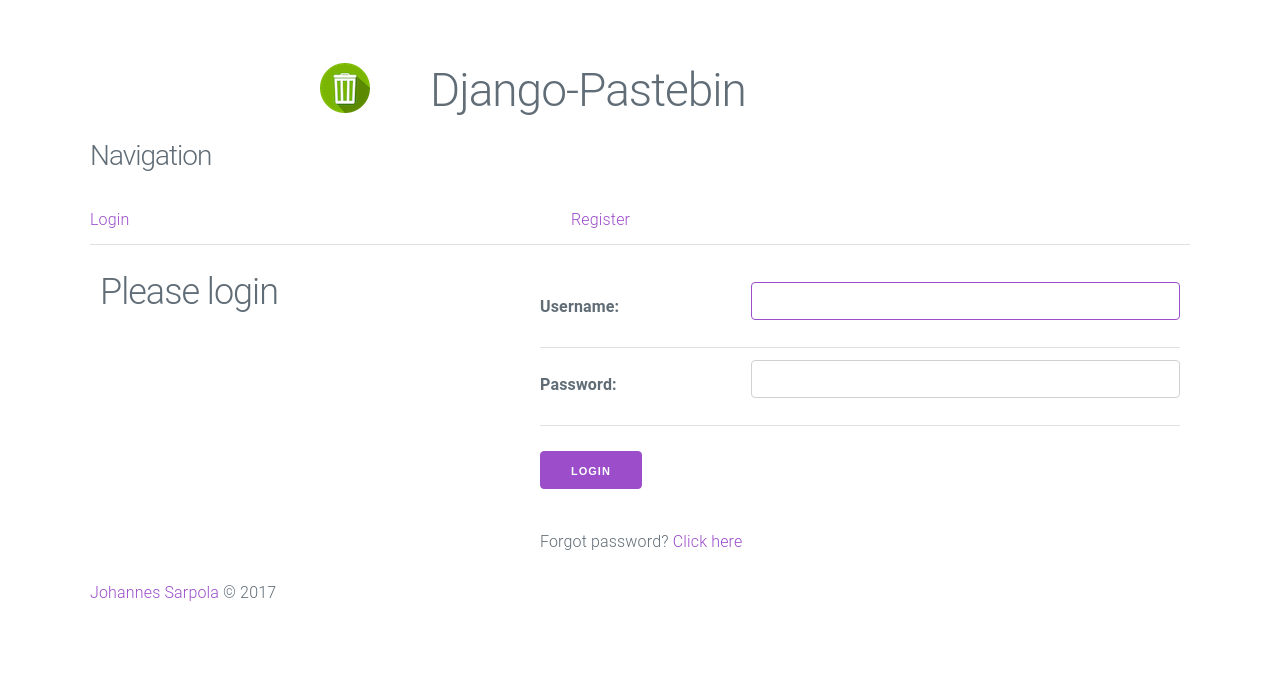
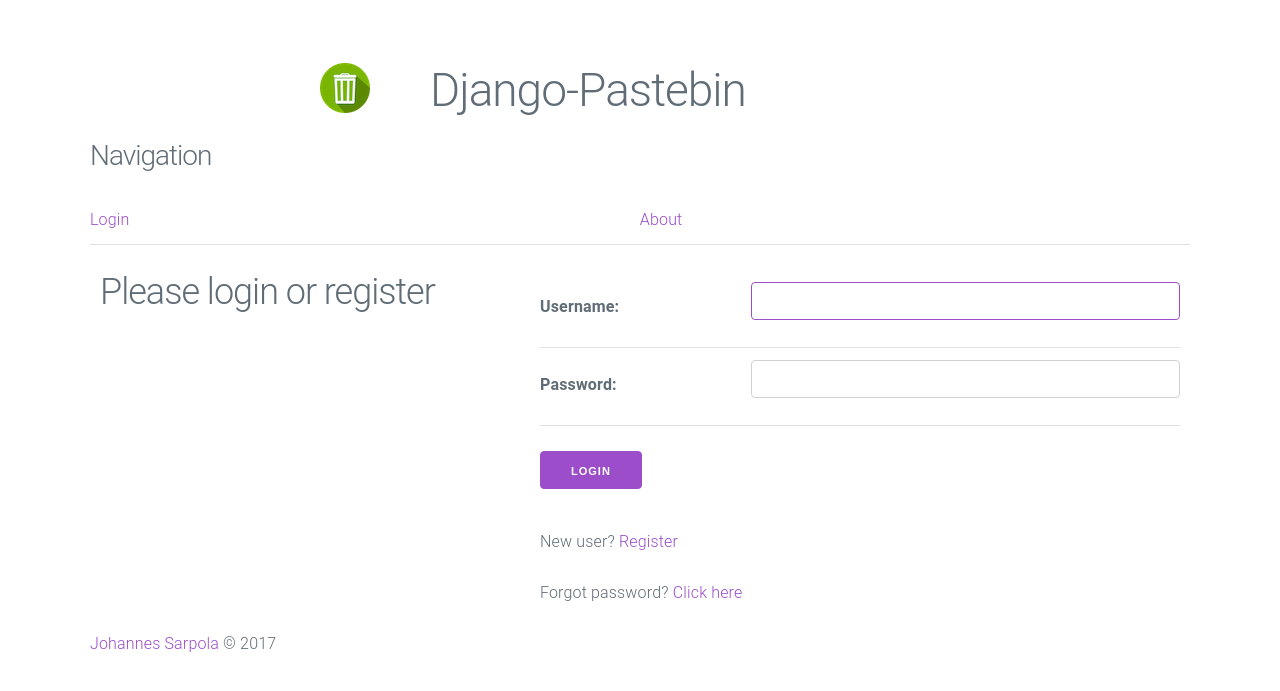
Before and after one commit to johannessarpola/django-pastebin, a Django app: page /pastebin/login in a window 1280 px wide. Shown: the top 691 px of the page. Run offline with Django 3.2, Linux system fonts and the light colour scheme; parts of the project's set-up code (start-up, migrations or seed data) failed here and were passed over.

Commit message:
removed register from nav and added about to urls

```diff
--- a/pastebin/templates/pastebin/login.html
+++ b/pastebin/templates/pastebin/login.html
@@ -7,7 +7,7 @@
     {% endif %}
     <div class="row">
         <div class="column column-30">
-            <h2> Please login </h2>
+            <h2> Please login or register</h2>
         </div>
         <div class="column column-60">
             <form method="post" action="{% url 'login' %}">
@@ -27,6 +27,9 @@
                 <input type="hidden" name="next" value="{{ next }}"/>
             </form>
             <p>
+               New user?   <a href="{% url 'register' %}"> Register </a>
+            </p>
+            <p>
                 Forgot password? <a href="{% url 'forgot' %}"> Click here</a>
             </p>
         </div>
--- a/pastebin/templates/pastebin/navigation.html
+++ b/pastebin/templates/pastebin/navigation.html
@@ -27,11 +27,11 @@
                     <td>
                         <a href="{% url 'login' %}"> Login </a>
                     </td>
-                    <td>
-                        <a href="{% url 'register' %}"> Register </a>
-                    </td>
 
                 {% endif %}
+                    <td>
+                        <a href="{% url 'about' %}"> About </a>
+                    </td>
             </tr>
         </table>
     </div>
--- a/pastebin/urls.py
+++ b/pastebin/urls.py
@@ -12,4 +12,5 @@ urlpatterns = [
     url(r'^register', views.register_user, name='register'),
     url(r'^forgot', views.forgot_password, name='forgot'),
     url(r'^me', views.profile, name='profile'),
+    url(r'^about', views.about, name='about'),
 ]
--- a/pastebin/views.py
+++ b/pastebin/views.py
@@ -55,7 +55,7 @@ def new_paste(request):
         return render(request, 'pastebin/new.html', {'form': PasteForm})
 
 def about(request):
-    render(request, 'pastebin/about.html')
+    return render(request, 'pastebin/about.html')
 
 def register_user(request):
     from django.contrib.auth.forms import UserCreationForm
```
Also changed, not shown: pastebin/templates/pastebin/about.html (+7 -1 lines), 2 other files.
